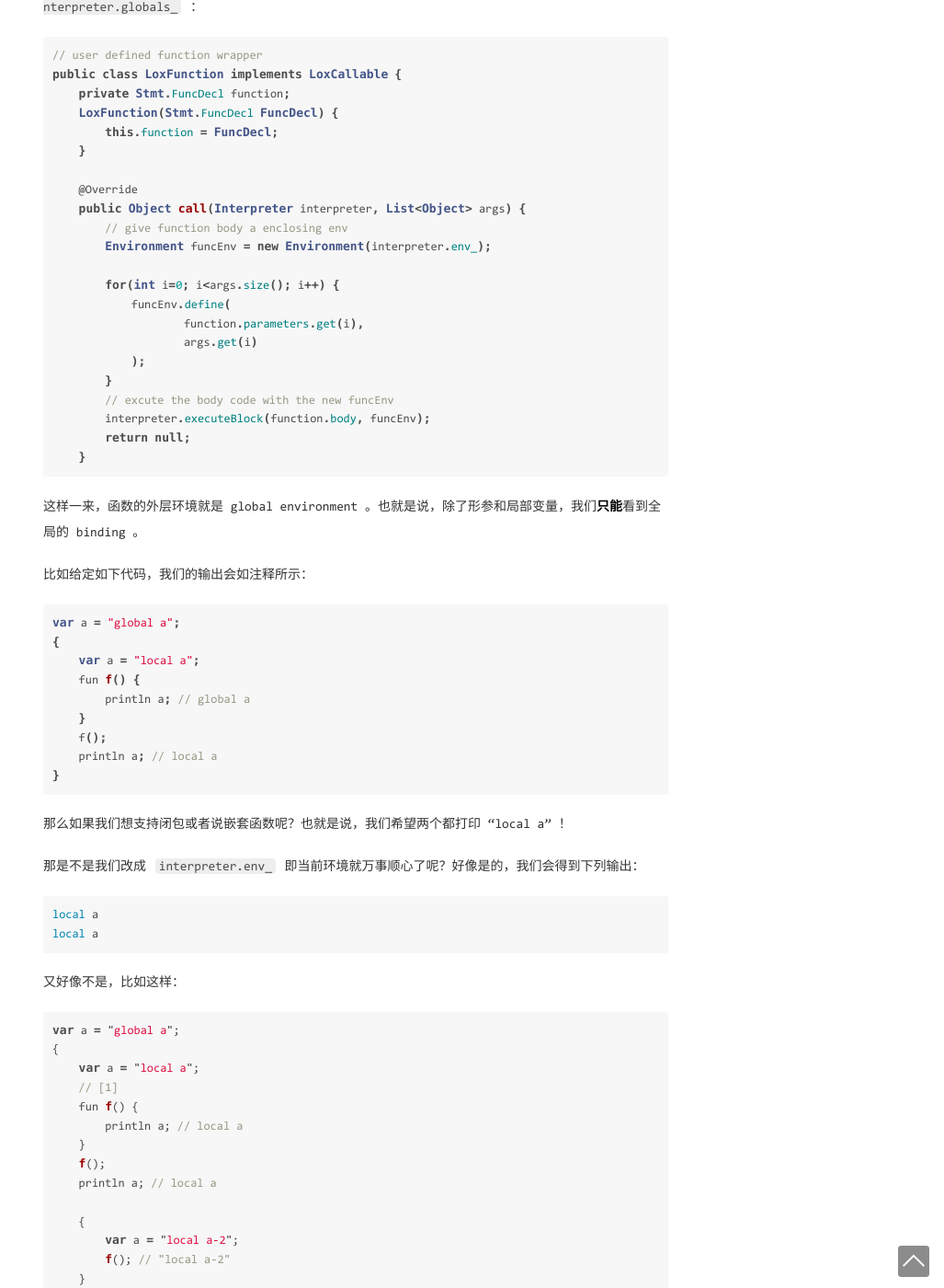
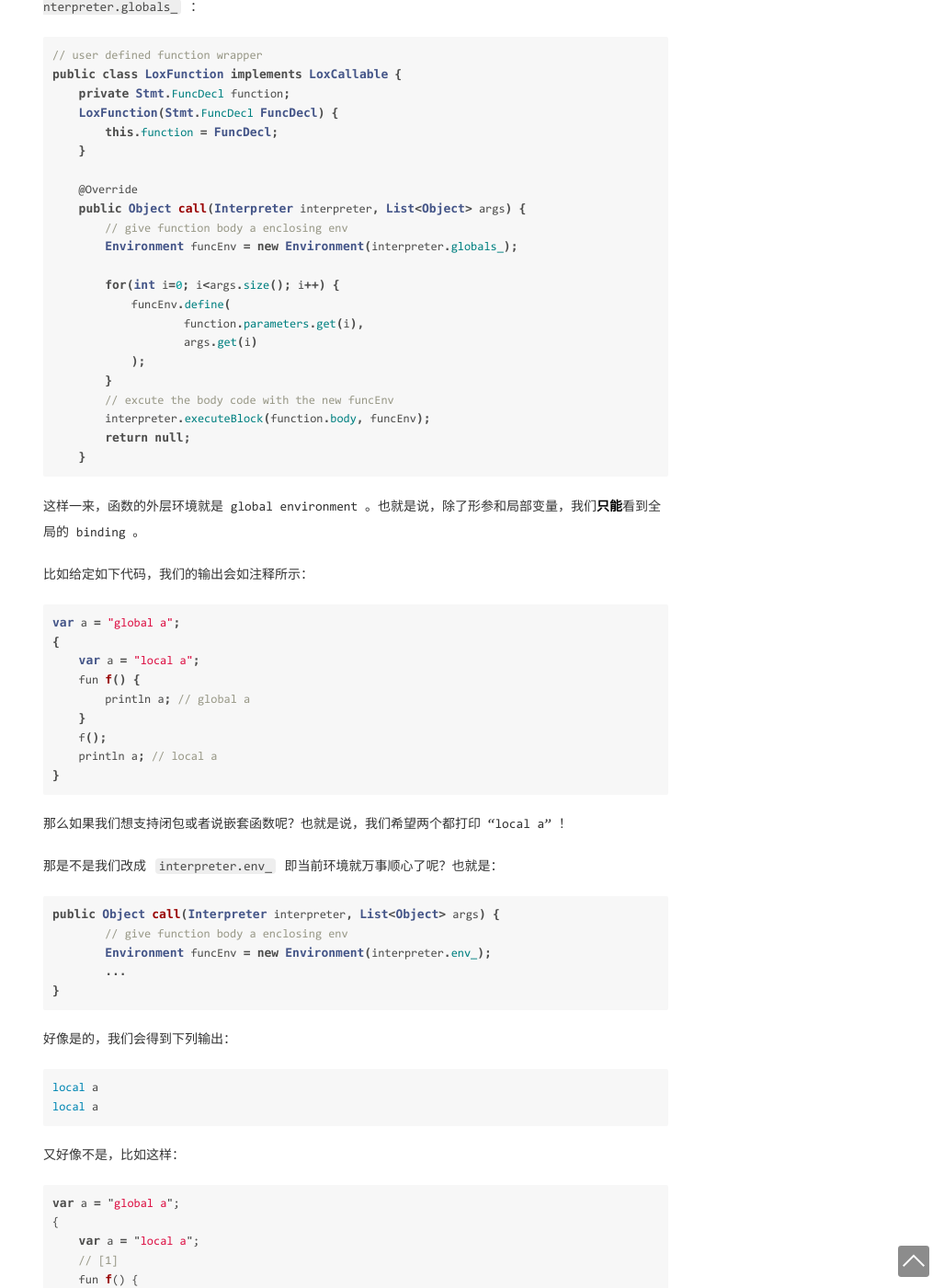
Before and after one commit to enochii/enochii.github.io, a Jekyll site: the page built from _posts/2020-12-14-About-Scope.md, in a window 1280 px wide and 1400 px high, scrolled down 1835 px. Shown: the whole window at 92% size, without its empty margins (253-1280 px from the left). Built offline with Jekyll 4.4.1, drawn with Linux system fonts in a browser that asks for light colours; comment, search, counter and statistics services are not loaded.

Commit message:
fix small error, add code pieces

````diff
--- a/_posts/2020-12-14-About-Scope.md
+++ b/_posts/2020-12-14-About-Scope.md
@@ -71,7 +71,7 @@ public class LoxFunction implements LoxCallable {
     @Override
     public Object call(Interpreter interpreter, List<Object> args) {
         // give function body a enclosing env
-        Environment funcEnv = new Environment(interpreter.env_);
+        Environment funcEnv = new Environment(interpreter.globals_);
 
         for(int i=0; i<args.size(); i++) {
             funcEnv.define(
@@ -103,7 +103,17 @@ var a = "global a";
 
 那么如果我们想支持闭包或者说嵌套函数呢？也就是说，我们希望两个都打印 "local a" ！
 
-那是不是我们改成 `interpreter.env_` 即当前环境就万事顺心了呢？好像是的，我们会得到下列输出：
+那是不是我们改成 `interpreter.env_` 即当前环境就万事顺心了呢？也就是：
+
+```java
+public Object call(Interpreter interpreter, List<Object> args) {
+        // give function body a enclosing env
+        Environment funcEnv = new Environment(interpreter.env_);
+    	...
+}
+```
+
+好像是的，我们会得到下列输出：
 
 ```shell
 local a
````
